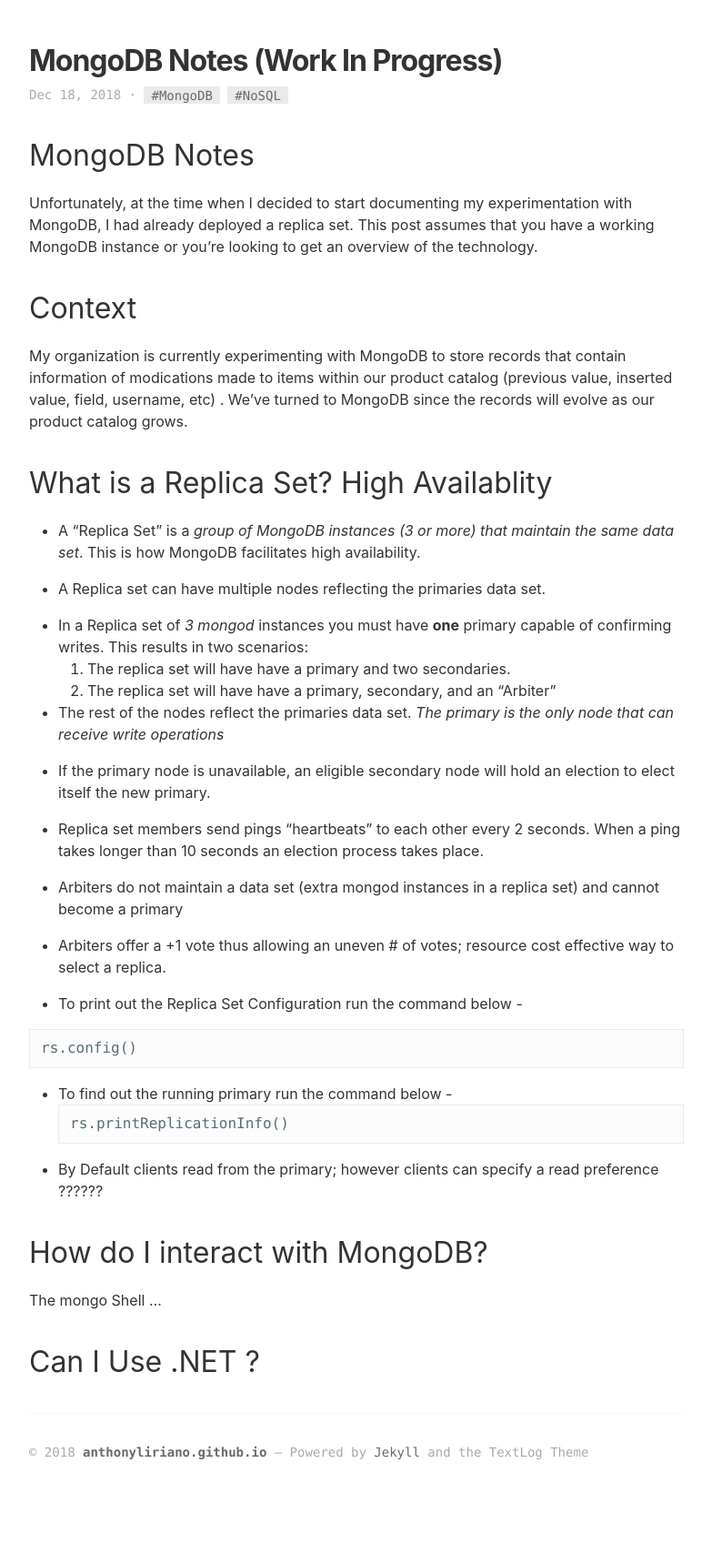
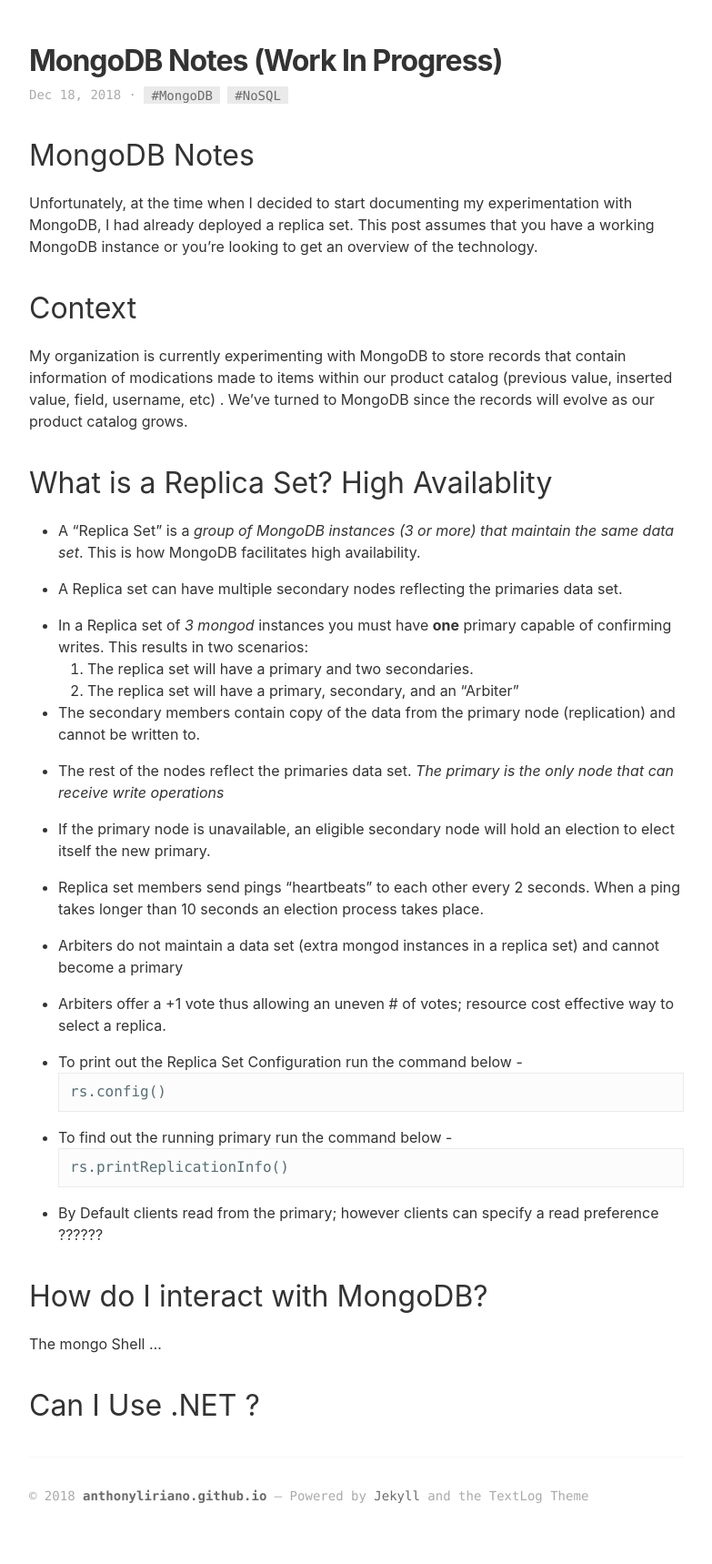
Before and after one commit to anthonyliriano/anthonyliriano.github.io, a Jekyll site: the page built from _posts/2018-12-18-2018-MongoDB-Notes.md, in a window 1280 px wide. Shown: the whole page at 91% size, without its empty margins (8-791 px from the left). Built offline with Jekyll 4.4.1, drawn with Linux system fonts in a browser that asks for light colours; before the commit the page ends 1671 px from its top, so only the background shows below that.

Commit message:
Update to MongoDB notes post

````diff
--- a/_posts/2018-12-18-2018-MongoDB-Notes.md
+++ b/_posts/2018-12-18-2018-MongoDB-Notes.md
@@ -17,11 +17,13 @@ My organization is currently experimenting with MongoDB to store records that co
 
 * A "Replica Set" is a _group of MongoDB instances (3 or more) that maintain the same data set_. This is how MongoDB facilitates high availability.
 
-* A Replica set can have multiple nodes reflecting the primaries data set.
+* A Replica set can have multiple secondary nodes reflecting the primaries data set.
 
 * In a Replica set of *3 mongod* instances you must have **one** primary capable of confirming writes. This results in two scenarios:
-	1. The replica set will have have a primary and two secondaries.
-	2. The replica set will have have a primary, secondary, and an "Arbiter"
+	1. The replica set will have a primary and two secondaries.
+	2. The replica set will have a primary, secondary, and an "Arbiter"
+
+* The secondary members contain copy of the data from the primary node (replication) and cannot be written to.
 
 * The rest of the nodes reflect the primaries data set. _The primary is the only node that can receive write operations_
 
@@ -35,8 +37,6 @@ My organization is currently experimenting with MongoDB to store records that co
 
 
 * To print out the Replica Set Configuration run the command below -
-
-
 ```
 rs.config()
 ```
````
